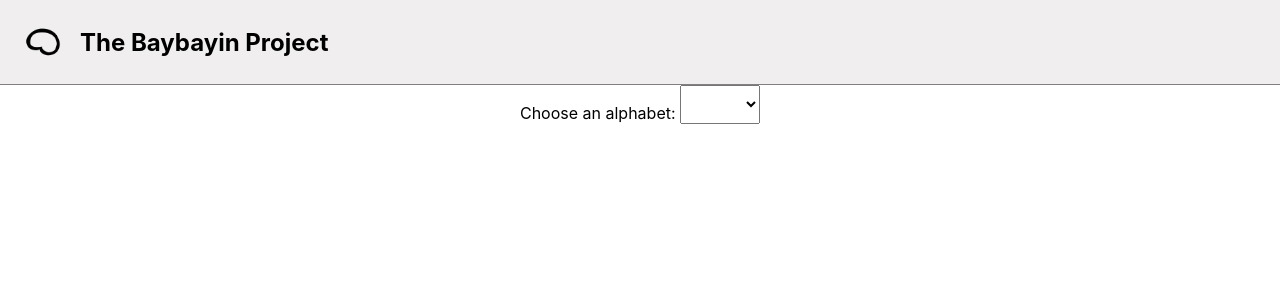
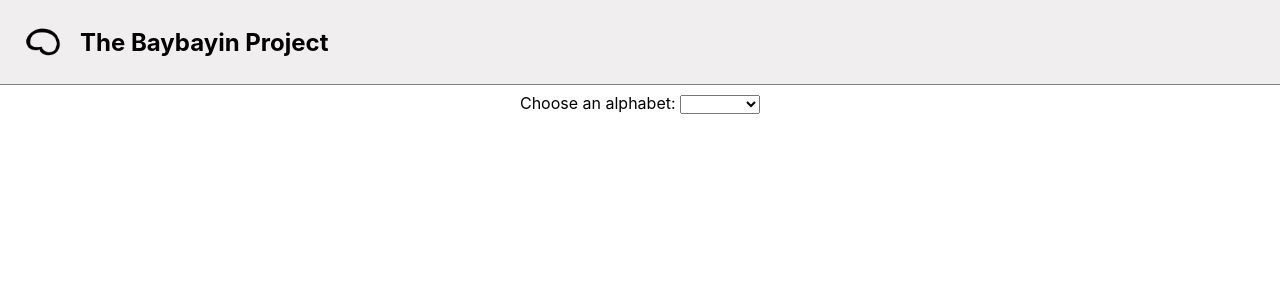
Before and after one commit to cmckinney-59/the-baybayin-project, a React (Vite) app: page / in a window 1280 px wide. Shown: the top 300 px of the page. Built offline with nearby package versions, Linux system fonts and the light colour scheme.

Commit message:
updated alphabet picker margin

```diff
--- a/src/components/AlphabetPicker/AlphabetPicker.css
+++ b/src/components/AlphabetPicker/AlphabetPicker.css
@@ -1,3 +1,3 @@
 #options {
-    padding-top: 20px;
+  margin-top: 10px;
 }
```
